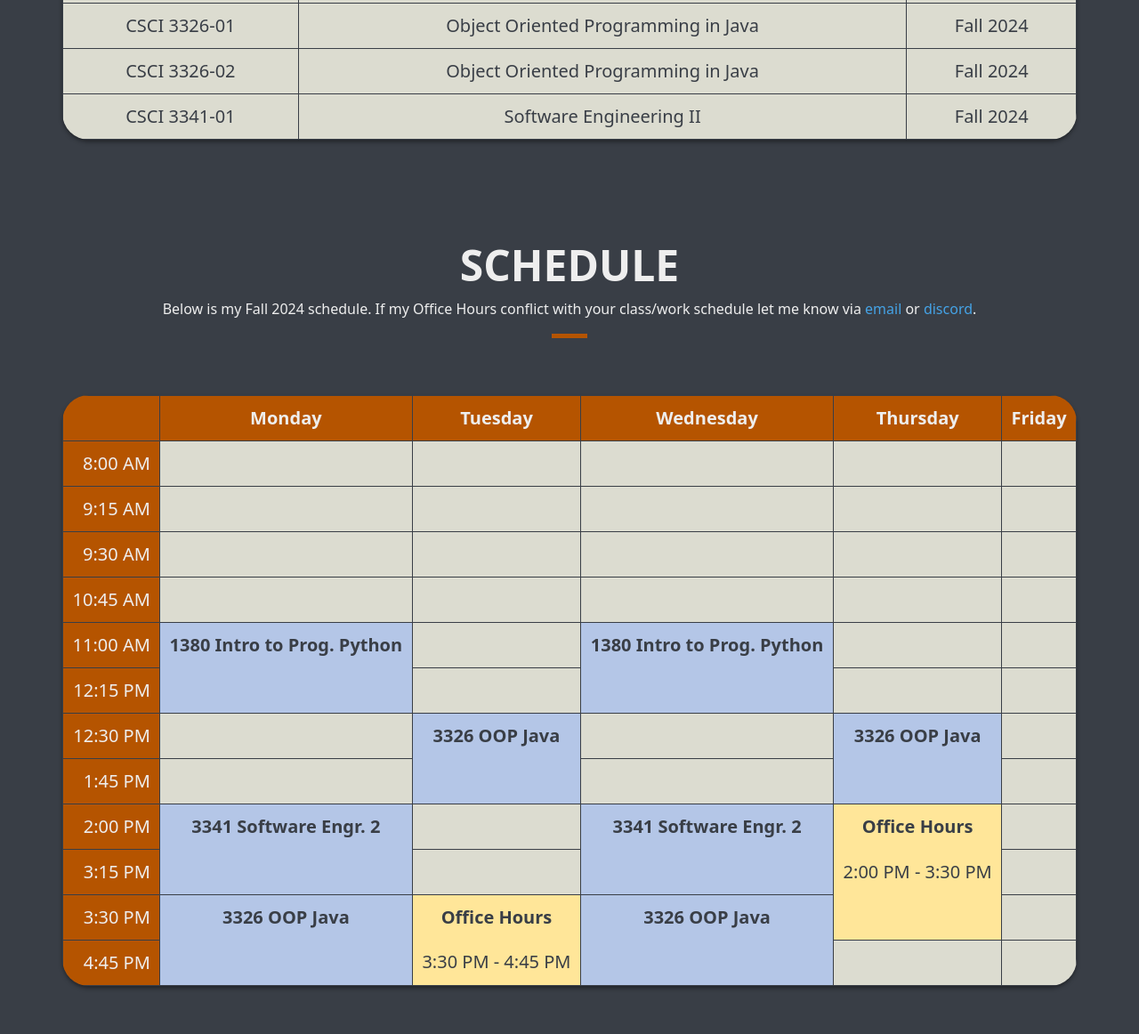
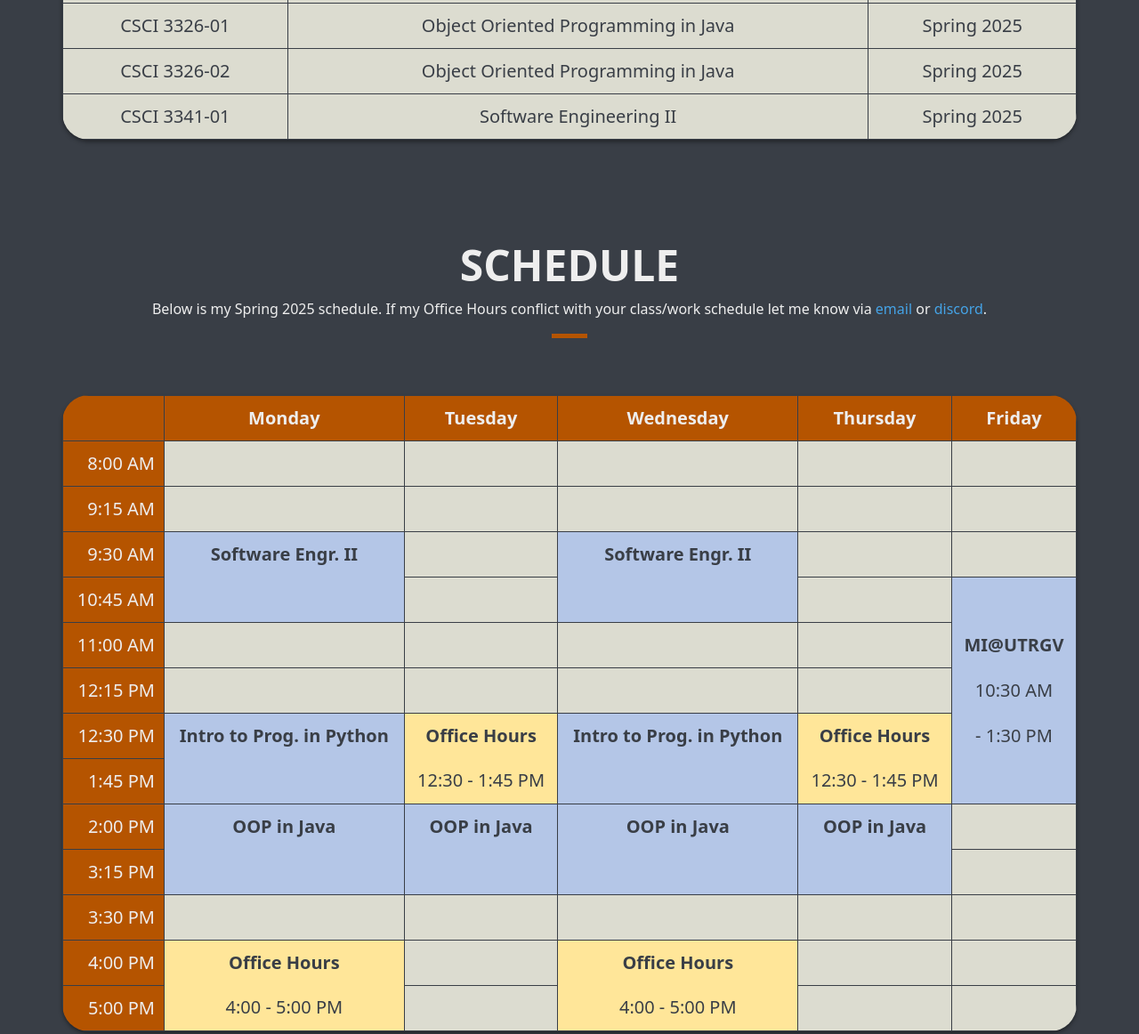
Before and after one commit to jaguardado123/Portfolio, a plain HTML site: page index.html in a window 1280 px wide. Shown: the part 1050-2212 px from the top of the page at 89% size. Drawn offline with Linux system fonts and the light colour scheme.

Commit message:
Updated schedule for Spring 2025

```diff
--- a/index.html
+++ b/index.html
@@ -164,22 +164,22 @@
 								<tr>
 									<td class="lead t-cell">CSCI 1380-01</td>
 									<td class="lead t-cell tb-item">Intro to Programming in Python</td>
-									<td class="lead t-cell">Fall 2024</td>
+									<td class="lead t-cell">Spring 2025</td>
 								</tr>
 								<tr>
 									<td class="lead t-cell">CSCI 3326-01</td>
 									<td class="lead t-cell tb-item">Object Oriented Programming in Java</td>
-									<td class="lead t-cell">Fall 2024</td>
+									<td class="lead t-cell">Spring 2025</td>
 								</tr>
 								<tr>
 									<td class="lead t-cell">CSCI 3326-02</td>
 									<td class="lead t-cell tb-item">Object Oriented Programming in Java</td>
-									<td class="lead t-cell">Fall 2024</td>
+									<td class="lead t-cell">Spring 2025</td>
 								</tr>
 								<tr>
 									<td class="lead t-cell">CSCI 3341-01</td>
 									<td class="lead t-cell tb-item">Software Engineering II</td>
-									<td class="lead t-cell">Fall 2024</td>
+									<td class="lead t-cell">Spring 2025</td>
 								</tr>
 							</tbody>
 						</table>
@@ -199,7 +199,7 @@
 							<div class="title-box text-center">
 								<h3 class="title-a">Schedule</h3>
 								<p class="subtitle-a" style="color: var(--text-dark);">
-									Below is my Fall 2024 schedule. If my Office Hours conflict with your class/work schedule
+									Below is my Spring 2025 schedule. If my Office Hours conflict with your class/work schedule
 									let me know via <a href="mailto:joselito.guardado01@utrgv.edu">email</a> or <a href="https://discord.gg/YqmE4dHbrp">discord</a>.
 								</p>
 								<div class="line-mf"></div>
@@ -237,6 +237,70 @@
 								</tr>
 								<tr>
 									<th class="table-title t-time">9:30 AM</th>
+									<td class="lead t-cell lecture top"> <strong>Software Engr. II</strong></td>
+									<td class="lead t-cell"></td>
+									<td class="lead t-cell lecture top"> <strong>Software Engr. II</strong></td>
+									<td class="lead t-cell"></td>
+									<td class="lead t-cell"></td>
+								</tr>
+								<tr>
+									<th class="table-title t-time">10:45 AM</th>
+									<td class="lead t-cell lecture bottom"></td>
+									<td class="lead t-cell"></td>
+									<td class="lead t-cell lecture bottom"></td>
+									<td class="lead t-cell"></td>
+									<td class="lead t-cell lecture top"></td>
+								</tr>
+								<tr>
+									<th class="table-title t-time">11:00 AM</th>
+									<td class="lead t-cell"></td>
+									<td class="lead t-cell"></td>
+									<td class="lead t-cell"></td>
+									<td class="lead t-cell"></td>
+									<td class="lead t-cell lecture middle"><strong>MI@UTRGV</strong></td>
+								</tr>
+								<tr>
+									<th class="table-title t-time">12:15 PM</th>
+									<td class="lead t-cell"></td>
+									<td class="lead t-cell"></td>
+									<td class="lead t-cell"></td>
+									<td class="lead t-cell"></td>
+									<td class="lead t-cell lecture middle">10:30 AM</td>
+								</tr>
+								<tr>
+									<th class="table-title t-time">12:30 PM</th>
+									<td class="lead t-cell lecture top"><strong>Intro to Prog. in Python</strong></td>
+									<td class="lead t-cell off-hr top"><strong>Office Hours</strong></td>
+									<td class="lead t-cell lecture top"><strong>Intro to Prog. in Python</strong></td>
+									<td class="lead t-cell off-hr top"><strong>Office Hours</strong></td>
+									<td class="lead t-cell lecture middle">- 1:30 PM</td>
+								</tr>
+								<tr>
+									<th class="table-title t-time">1:45 PM</th>
+									<td class="lead t-cell lecture bottom"></td>
+									<td class="lead t-cell off-hr bottom">12:30 - 1:45 PM</td>
+									<td class="lead t-cell lecture bottom"></td>
+									<td class="lead t-cell off-hr bottom">12:30 - 1:45 PM</td>
+									<td class="lead t-cell lecture bottom"></td>
+								</tr>
+								<tr>
+									<th class="table-title t-time">2:00 PM</th>
+									<td class="lead t-cell lecture top"><strong>OOP in Java</strong></td>
+									<td class="lead t-cell lecture top"><strong>OOP in Java</strong></td>
+									<td class="lead t-cell lecture top"><strong>OOP in Java</strong></td>
+									<td class="lead t-cell lecture top"><strong>OOP in Java</strong></td>
+									<td class="lead t-cell"></td>
+								</tr>
+								<tr>
+									<th class="table-title t-time">3:15 PM</th>
+									<td class="lead t-cell lecture bottom"></td>
+									<td class="lead t-cell lecture bottom"></td>
+									<td class="lead t-cell lecture bottom"></td>
+									<td class="lead t-cell lecture bottom"></td>
+									<td class="lead t-cell"></td>
+								</tr>
+								<tr>
+									<th class="table-title t-time">3:30 PM</th>
 									<td class="lead t-cell"></td>
 									<td class="lead t-cell"></td>
 									<td class="lead t-cell"></td>
@@ -244,74 +308,18 @@
 									<td class="lead t-cell"></td>
 								</tr>
 								<tr>
-									<th class="table-title t-time">10:45 AM</th>
+									<th class="table-title t-time">4:00 PM</th>
+									<td class="lead t-cell off-hr top"><strong>Office Hours</strong></td>
 									<td class="lead t-cell"></td>
-									<td class="lead t-cell"></td>
-									<td class="lead t-cell"></td>
+									<td class="lead t-cell off-hr top"><strong>Office Hours</strong></td>
 									<td class="lead t-cell"></td>
 									<td class="lead t-cell"></td>
 								</tr>
 								<tr>
-									<th class="table-title t-time">11:00 AM</th>
-									<td class="lead t-cell lecture top"><strong>1380 Intro to Prog. Python</strong></td>
+									<th class="table-title t-time">5:00 PM</th>
+									<td class="lead t-cell off-hr bottom">4:00 - 5:00 PM</td>
 									<td class="lead t-cell"></td>
-									<td class="lead t-cell lecture top"><strong>1380 Intro to Prog. Python</strong></td>
-									<td class="lead t-cell"></td>
-									<td class="lead t-cell"></td>
-								</tr>
-								<tr>
-									<th class="table-title t-time">12:15 PM</th>
-									<td class="lead t-cell lecture bottom"></td>
-									<td class="lead t-cell"></td>
-									<td class="lead t-cell lecture bottom"></td>
-									<td class="lead t-cell"></td>
-									<td class="lead t-cell"></td>
-								</tr>
-								<tr>
-									<th class="table-title t-time">12:30 PM</th>
-									<td class="lead t-cell"></td>
-									<td class="lead t-cell lecture top"><strong>3326 OOP Java</strong></td>
-									<td class="lead t-cell"></td>
-									<td class="lead t-cell lecture top"><strong>3326 OOP Java</strong></td>
-									<td class="lead t-cell"></td>
-								</tr>
-								<tr>
-									<th class="table-title t-time">1:45 PM</th>
-									<td class="lead t-cell"></td>
-									<td class="lead t-cell lecture bottom"></td>
-									<td class="lead t-cell"></td>
-									<td class="lead t-cell lecture bottom"></td>
-									<td class="lead t-cell"></td>
-								</tr>
-								<tr>
-									<th class="table-title t-time">2:00 PM</th>
-									<td class="lead t-cell lecture top"><strong>3341 Software Engr. 2</strong></td>
-									<td class="lead t-cell"></td>
-									<td class="lead t-cell lecture top"><strong>3341 Software Engr. 2</strong></td>
-									<td class="lead t-cell off-hr top"><strong>Office Hours</strong></td>
-									<td class="lead t-cell"></td>
-								</tr>
-								<tr>
-									<th class="table-title t-time">3:15 PM</th>
-									<td class="lead t-cell lecture bottom"></td>
-									<td class="lead t-cell"></td>
-									<td class="lead t-cell lecture bottom"></td>
-									<td class="lead t-cell off-hr middle">2:00 PM - 3:30 PM</td>
-									<td class="lead t-cell"></td>
-								</tr>
-								<tr>
-									<th class="table-title t-time">3:30 PM</th>
-									<td class="lead t-cell lecture top"><strong>3326 OOP Java</strong></td>
-									<td class="lead t-cell off-hr top"><strong>Office Hours</strong></td>
-									<td class="lead t-cell lecture top"><strong>3326 OOP Java</strong></td>
-									<td class="lead t-cell off-hr bottom"></td>
-									<td class="lead t-cell"></td>
-								</tr>
-								<tr>
-									<th class="table-title t-time">4:45 PM</th>
-									<td class="lead t-cell lecture bottom"></td>
-									<td class="lead t-cell off-hr bottom">3:30 PM - 4:45 PM</td>
-									<td class="lead t-cell lecture bottom"></td>
+									<td class="lead t-cell off-hr bottom">4:00 - 5:00 PM</td>
 									<td class="lead t-cell"></td>
 									<td class="lead t-cell"></td>
 								</tr>
@@ -353,7 +361,7 @@
 								<tr>
 									<td class="lead t-cell">CSCI 1380</td>
 									<td class="lead t-cell tb-item">Introduction to Programming in Python</td>
-									<td class="lead t-cell">Fall 2023, Spring 2024, Fall 2024</td>
+									<td class="lead t-cell">Fall 2023, Spring 2024, Fall 2024, Spring 2025</td>
 								</tr>
 								<tr>
 									<td class="lead t-cell">CSCI 1381</td>
@@ -368,12 +376,12 @@
 								<tr>
 									<td class="lead t-cell">CSCI 3326</td>
 									<td class="lead t-cell tb-item">Object-Oriented Programming in Java</td>
-									<td class="lead t-cell">Summer II 2024, Fall 2024</td>
+									<td class="lead t-cell">Summer II 2024, Fall 2024, Spring 2025</td>
 								</tr>
 								<tr>
 									<td class="lead t-cell">CSCI 3341</td>
 									<td class="lead t-cell tb-item">Software Engineering II</td>
-									<td class="lead t-cell">Fall 2024</td>
+									<td class="lead t-cell">Fall 2024, Spring 2025</td>
 								</tr>
 							</tbody>
 						</table>
```
Also changed, not shown: 1 other file.
